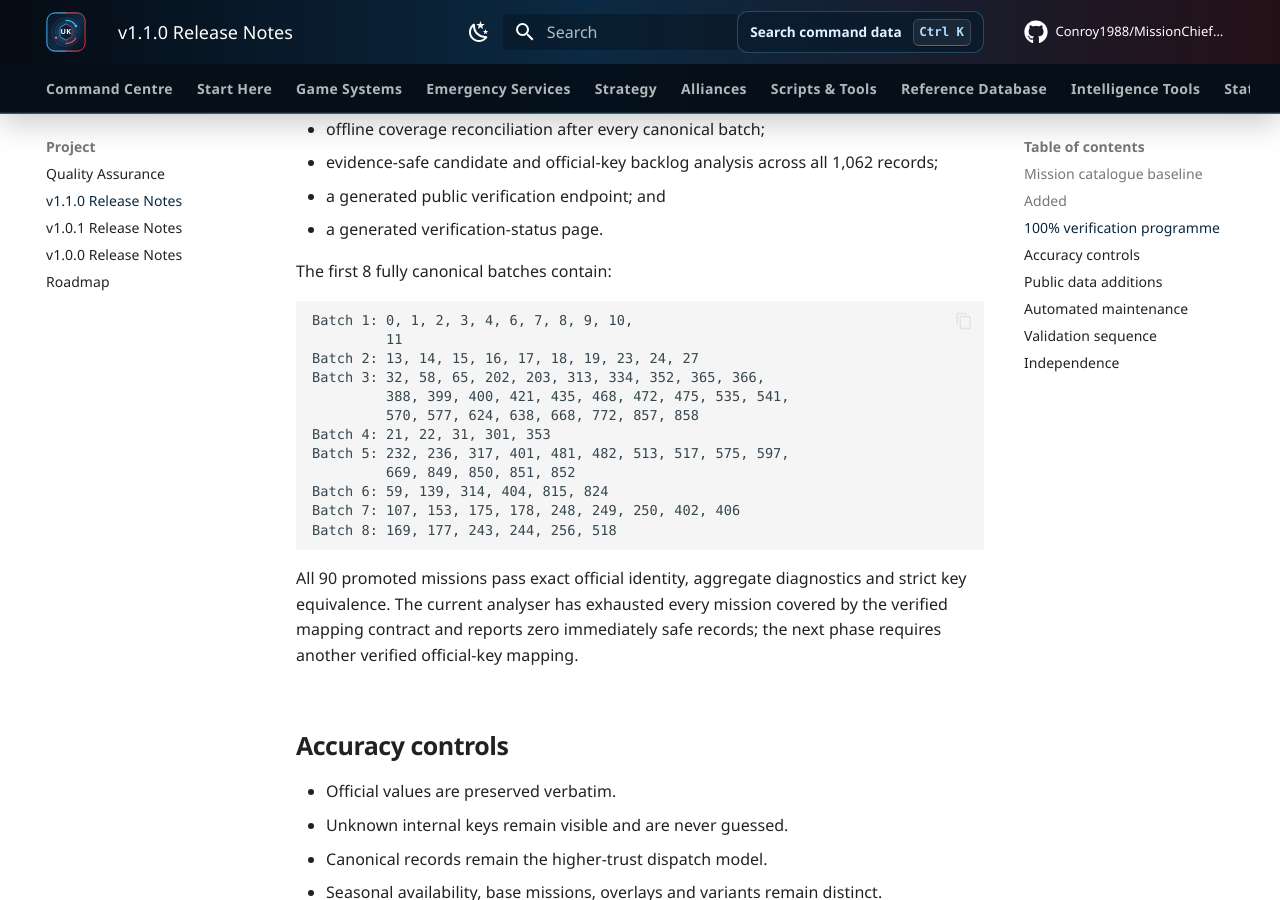
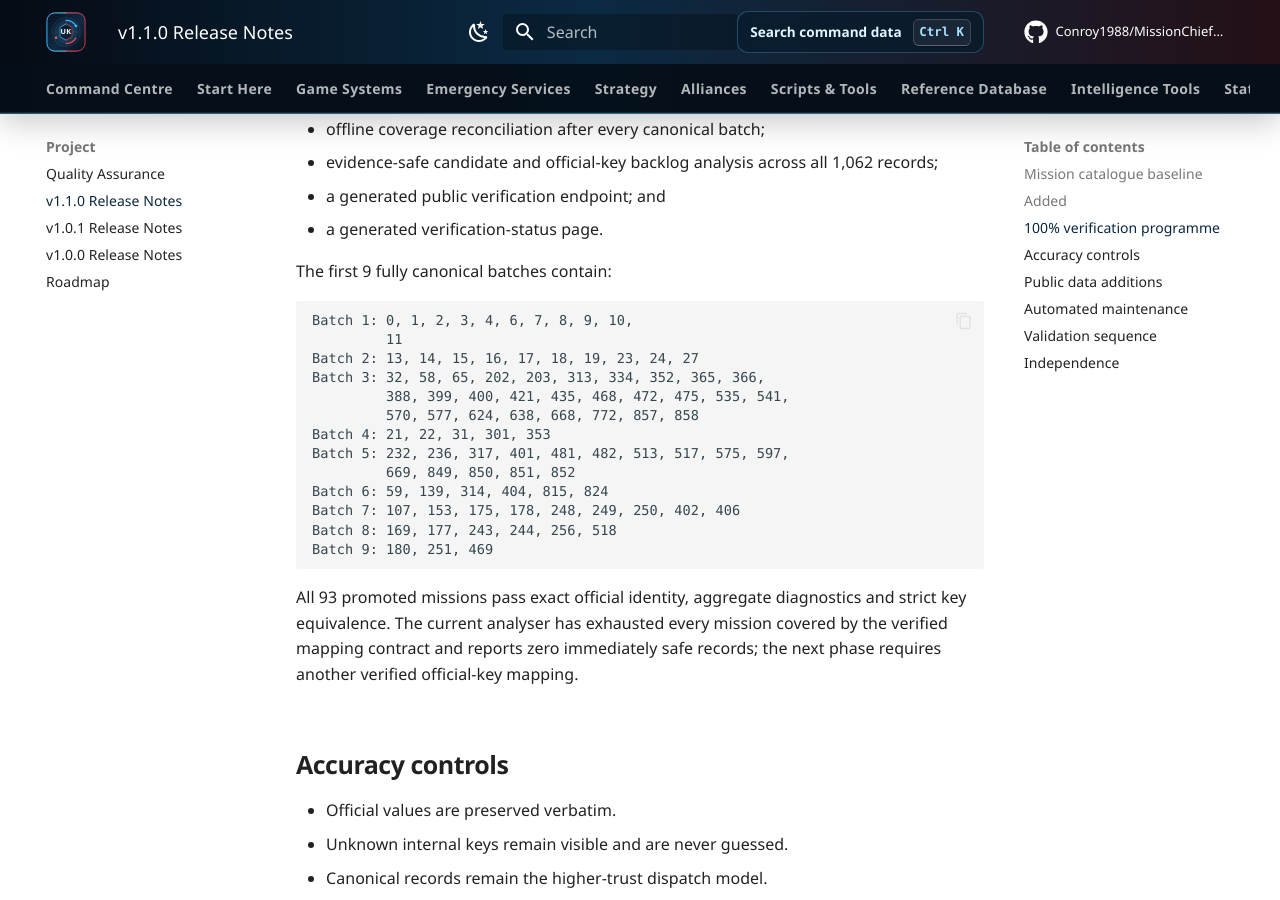
Before and after one commit to Conroy1988/MissionChief-UK, an MkDocs documentation site: the page built from docs/releases/v1.1.0.md, in a window 1280 px wide and 900 px high, scrolled down 1831 px. Built offline with MkDocs 1.6.1 and Material for MkDocs 9.7.7, drawn with Linux system fonts in a browser that asks for light colours; comment, search, counter and statistics services are not loaded; some of the changed text lies outside the part shown.

````diff
--- a/docs/releases/v1.1.0.md
+++ b/docs/releases/v1.1.0.md
@@ -10,10 +10,10 @@ MissionChief UK v1.1.0 expands Mission Lookup from the original 62 canonical rec
 
 ```text
 1,062 official UK mission records
-148 canonical mission records
-131 official IDs matched to canonical records
-90 fully canonical mission records
-931 official records awaiting direct canonical records
+151 canonical mission records
+134 official IDs matched to canonical records
+93 fully canonical mission records
+928 official records awaiting direct canonical records
 17 canonical overlay or derived records without standalone official IDs
 46 canonical deployable-resource records
 18 canonical infrastructure records
@@ -58,7 +58,7 @@ The release includes:
 - a generated public verification endpoint; and
 - a generated verification-status page.
 
-The first 8 fully canonical batches contain:
+The first 9 fully canonical batches contain:
 
 ```text
 Batch 1: 0, 1, 2, 3, 4, 6, 7, 8, 9, 10,
@@ -73,9 +73,10 @@ Batch 5: 232, 236, 317, 401, 481, 482, 513, 517, 575, 597,
 Batch 6: 59, 139, 314, 404, 815, 824
 Batch 7: 107, 153, 175, 178, 248, 249, 250, 402, 406
 Batch 8: 169, 177, 243, 244, 256, 518
+Batch 9: 180, 251, 469
 ```
 
-All 90 promoted missions pass exact official identity, aggregate diagnostics and strict key equivalence. The current analyser has exhausted every mission covered by the verified mapping contract and reports zero immediately safe records; the next phase requires another verified official-key mapping.
+All 93 promoted missions pass exact official identity, aggregate diagnostics and strict key equivalence. The current analyser has exhausted every mission covered by the verified mapping contract and reports zero immediately safe records; the next phase requires another verified official-key mapping.
 
 ## Accuracy controls
 
--- a/mkdocs.yml
+++ b/mkdocs.yml
@@ -138,13 +138,23 @@ nav:
           - Official UK Mission Catalogue: reference/official-mission-catalogue.md
           - 100% Verification Status: reference/mission-verification-status.md
           - Fully Canonical Batch 1: reference/fully-canonical-mission-batch-1.md
+
           - Fully Canonical Batch 2: reference/fully-canonical-mission-batch-2.md
+
           - Fully Canonical Batch 3: reference/fully-canonical-mission-batch-3.md
+
           - Fully Canonical Batch 4: reference/fully-canonical-mission-batch-4.md
+
           - Fully Canonical Batch 5: reference/fully-canonical-mission-batch-5.md
+
           - Fully Canonical Batch 6: reference/fully-canonical-mission-batch-6.md
+
           - Fully Canonical Batch 7: reference/fully-canonical-mission-batch-7.md
+
           - Fully Canonical Batch 8: reference/fully-canonical-mission-batch-8.md
+
+          - Fully Canonical Batch 9: reference/fully-canonical-mission-batch-9.md
+
           - Verified Mission Records: reference/verified-mission-records.md
           - Mission Batch 2: reference/verified-mission-batch-2.md
           - Mission Batch 3: reference/verified-mission-batch-3.md
````
Also changed, not shown: CHANGELOG.md (+6 -5 lines), README.md (+13 -12 lines), docs/api/index.md (+8 -8 lines), docs/index.md (+6 -6 lines), 2 other files.
